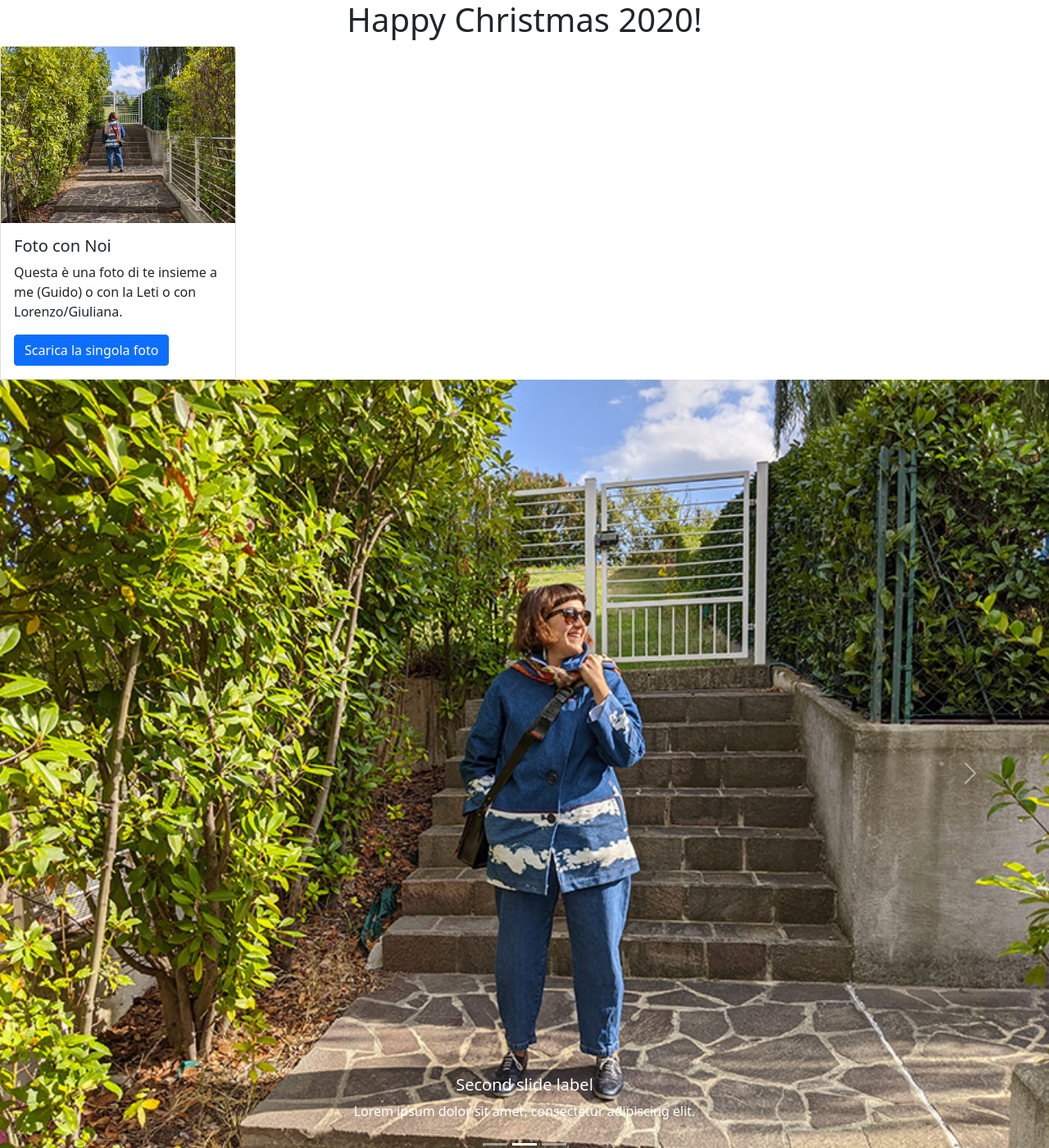
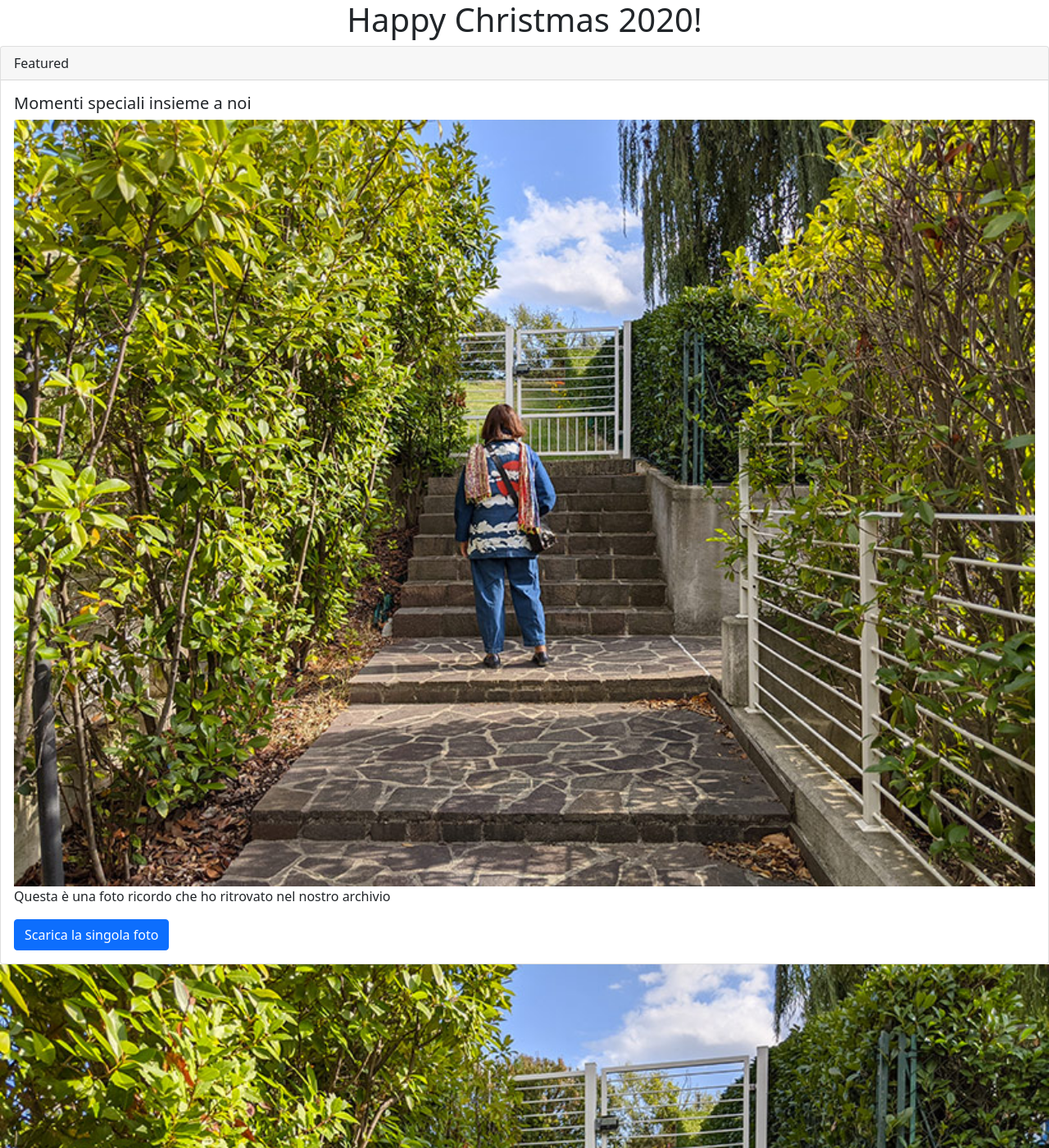
Before and after one commit to guidobuldrighini/guidobuldrighini.github.io, a Jekyll site: the page christmas2020/guido/index.html, which Jekyll copies as it is, in a window 1280 px wide and 1400 px high. Shown: the whole window at 82% size. Built offline with Jekyll 4.4.1, drawn with Linux system fonts in a browser that asks for light colours.

Commit message:
test foto card

```diff
--- a/christmas2020/guido/index.html
+++ b/christmas2020/guido/index.html
@@ -12,11 +12,14 @@
   </head>
   <body>
     <h1 class="text-center">Happy Christmas 2020!</h1>
-    <div class="card" style="width: 18rem;">
-      <img src="01.jpg" class="card-img-top" alt="foto con me">
+    <div class="card">
+      <div class="card-header">
+        Featured
+      </div>
       <div class="card-body">
-        <h5 class="card-title">Foto con Noi</h5>
-        <p class="card-text">Questa è una foto di te insieme a me (Guido) o con la Leti o con Lorenzo/Giuliana.</p>
+        <h5 class="card-title">Momenti speciali insieme a noi</h5>
+        <img src="01.jpg" class="card-img-top" alt="foto ricordo con noi">
+        <p class="card-text">Questa è una foto ricordo che ho ritrovato nel nostro archivio</p>
         <a href="#" class="btn btn-primary">Scarica la singola foto</a>
       </div>
     </div>
```
